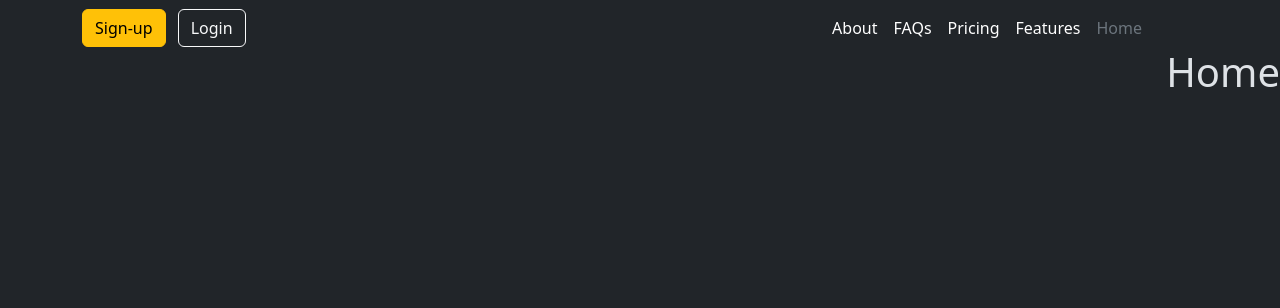
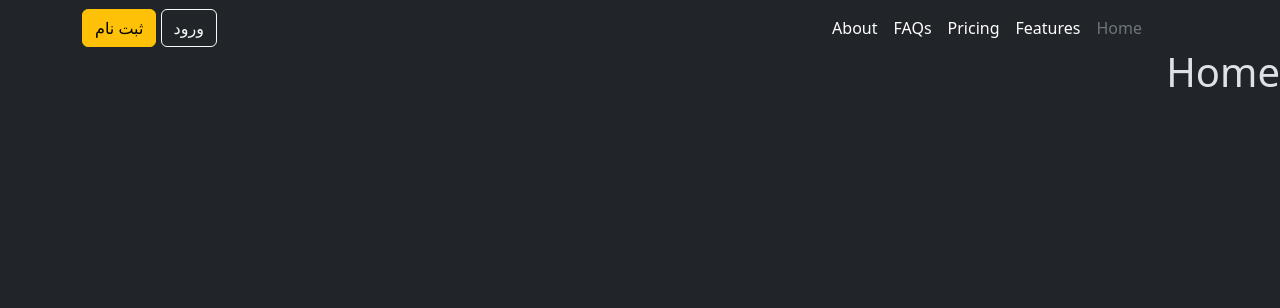
Before and after one commit to mohammad3a1eh/gymhub, a Django app: page / in a window 1280 px wide. Shown: the top 308 px of the page. Run offline with Django 5.2, Linux system fonts and the light colour scheme; some libraries are stand-ins or nearby versions.

Commit message:
add login modal

```diff
--- a/templates/header.html
+++ b/templates/header.html
@@ -1,5 +1,3 @@
-
-
 <header class="p-1 text-bg-dark"></header>
 <div class="container">
     <div class="d-flex flex-wrap align-items-center justify-content-center justify-content-lg-start">
@@ -19,7 +17,8 @@
 
         {% if user.is_authenticated %}
         <div class="dropdown text-end">
-                <a href="#" class="d-block link-body-emphasis text-decoration-none dropdown-toggle" data-bs-toggle="dropdown" aria-expanded="false">
+            <a href="#" class="d-block link-body-emphasis text-decoration-none dropdown-toggle"
+                data-bs-toggle="dropdown" aria-expanded="false">
                 {% if user.first_name %}
                 {{ user.first_name }} {{ user.last_name }}
                 {% else %}
@@ -28,19 +27,57 @@
             </a>
             <ul class="dropdown-menu text-small">
                 <li><a class="dropdown-item" href="{% url 'profile' %}">پروفایل</a></li>
-                <li><hr class="dropdown-divider"></li>
-                <li><form method="post" action="{% url 'logout' %}">
+                <li>
+                    <hr class="dropdown-divider">
+                </li>
+                <li>
+                    <form method="post" action="{% url 'logout' %}">
                         {% csrf_token %}
                         <button type="submit" class="dropdown-item">خروج</button>
-                </form></li>
+                    </form>
+                </li>
             </ul>
         </div>
         {% else %}
         <div class="text-end">
-                <a href="{% url 'login' %}" class="btn btn-outline-light me-2">Login</a>
-                <a href="{% url 'register' %}" class="btn btn-warning">Sign-up</a>
+            <button type="button" class="btn btn-outline-light" data-bs-toggle="modal" data-bs-target="#loginModal">
+                ورود
+            </button>
+
+
+            <a href="{% url 'register' %}" class="btn btn-warning">ثبت نام</a>
         </div>
         {% endif %}
     </div>
 </div>
 </header>
+
+
+
+
+
+
+
+<div class="modal fade" id="loginModal" tabindex="-1" aria-labelledby="loginModalLabel" aria-hidden="true">
+    <div class="modal-dialog">
+        <div class="modal-content">
+            <form method="post" action="{% url 'login' %}">
+                {% csrf_token %}
+                <div class="modal-header">
+                    <h1 class="modal-title fs-5" id="loginModalLabel">ورود به سیستم</h1>
+                    <button type="button" class="btn-close" data-bs-dismiss="modal" aria-label="Close"></button>
+                </div>
+                <div class="modal-body">
+                    <input type="text" name="username" autofocus autocapitalize="none" autocomplete="username" maxlength="150" required id="id_username" class="form-control" placeholder="نام کاربری">
+                    <input type="password" name="password" autocomplete="current-password" required id="id_password" class="mt-3 form-control" placeholder="رمز عبور">
+
+
+                </div>
+                <div class="modal-footer">
+                    <button type="button" class="btn btn-outline-light" data-bs-dismiss="modal">بستن</button>
+                    <button type="submit" class="btn btn-warning">ورود</button>
+                </div>
+            </form>
+        </div>
+    </div>
+</div>
```
Lines whose indentation alone changed are shown as unchanged.
